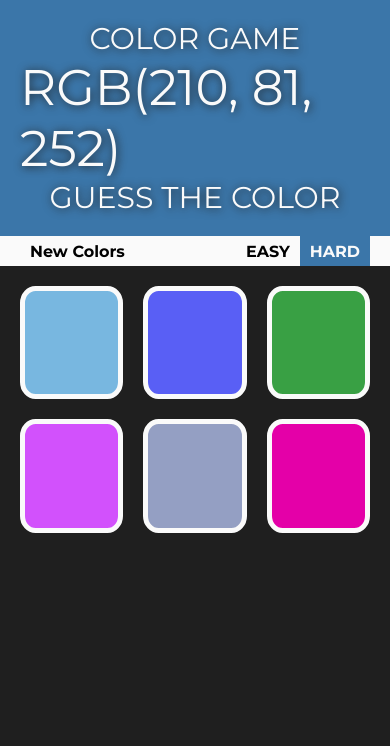
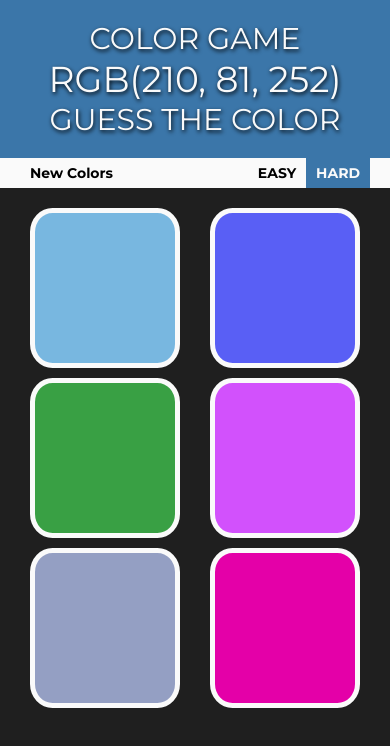
Before and after one commit to FortunateSpy5/color-game-js, a plain HTML site: page index.html in a window 390 px wide. Drawn offline with Linux system fonts and the light colour scheme.

Commit message:
Added media queries

```diff
--- a/css/style.css
+++ b/css/style.css
@@ -5,7 +5,7 @@ Variables
 */
 
 :root {
-  --color-primary: #3B76A9;
+  --color-primary: #3b76a9;
   --color-secondary: #fafafa;
   --color-tertiary: #1f1f1f;
 }
@@ -30,7 +30,7 @@ html {
 }
 
 body {
-  font-family: 'Montserrat', sans-serif;
+  font-family: "Montserrat", sans-serif;
   background: var(--color-tertiary);
 }
 
@@ -39,7 +39,6 @@ body {
   margin: 0 auto;
   padding: 0 2rem;
 }
-
 
 /*
 ======
@@ -63,7 +62,7 @@ header .container {
 }
 
 header .container div {
-  filter: drop-shadow(1px 1px 5px var(--color-tertiary));
+  filter: drop-shadow(1px 2px 2px #000);
 }
 
 .rgb {
@@ -92,7 +91,6 @@ header .container div {
   color: var(--color-secondary);
   cursor: pointer;
 }
-
 
 /*
 =======
@@ -126,7 +124,6 @@ Options
   align-items: center;
 }
 
-
 /*
 ======
 Colors
@@ -147,3 +144,26 @@ Colors
   border: 5px solid var(--color-secondary);
   transition: all 350ms ease-in-out;
 }
+
+/*
+=============
+Media Queries
+=============
+*/
+
+@media screen and (max-width: 480px) {
+  .rgb {
+    font-size: 3.6rem;
+  }
+
+  .options .container {
+    font-size: 1.4rem;
+  }
+
+  .colors .container {
+    grid-template-columns: 1fr 1fr;
+    padding: 2rem 3rem;
+    grid-row-gap: 1rem;
+    grid-column-gap: 3rem;
+  }
+}
```
